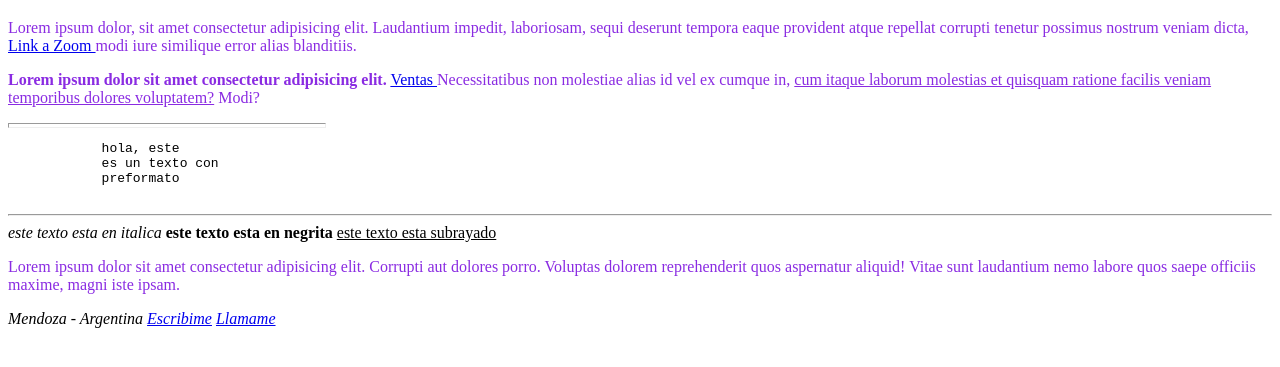
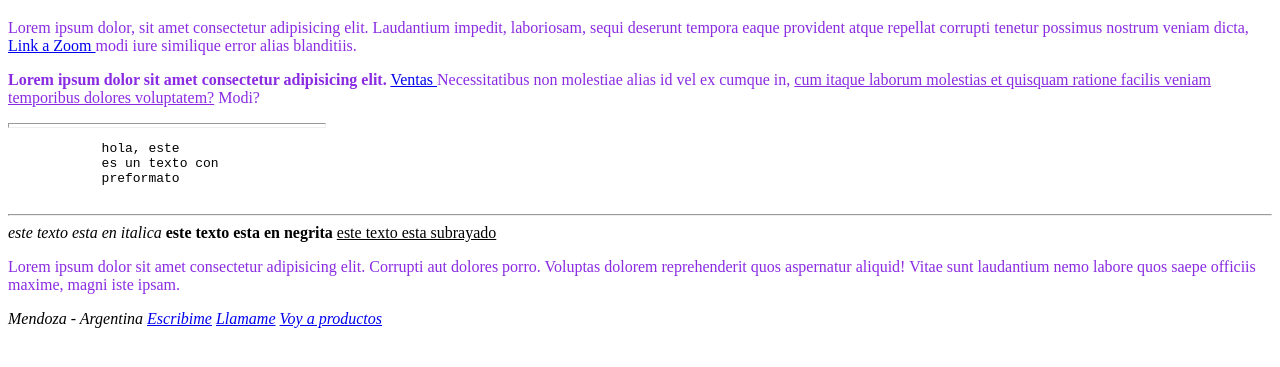
Before and after one commit to fedef123/prueba, a plain HTML site: page index.html in a window 1280 px wide. Shown: the part 125-492 px from the top of the page. Drawn offline with Linux system fonts and the light colour scheme.

Commit message:
agrego ancla

```diff
--- a/index.html
+++ b/index.html
@@ -61,6 +61,7 @@
             Mendoza - Argentina
             <a href="mailto:federico.ford@gmail.com">Escribime</a>
             <a href="tel:+54 11 33914116">Llamame</a>
+            <a href="productos.html">Voy a productos</a>
         </address>
     </footer>
 
```
